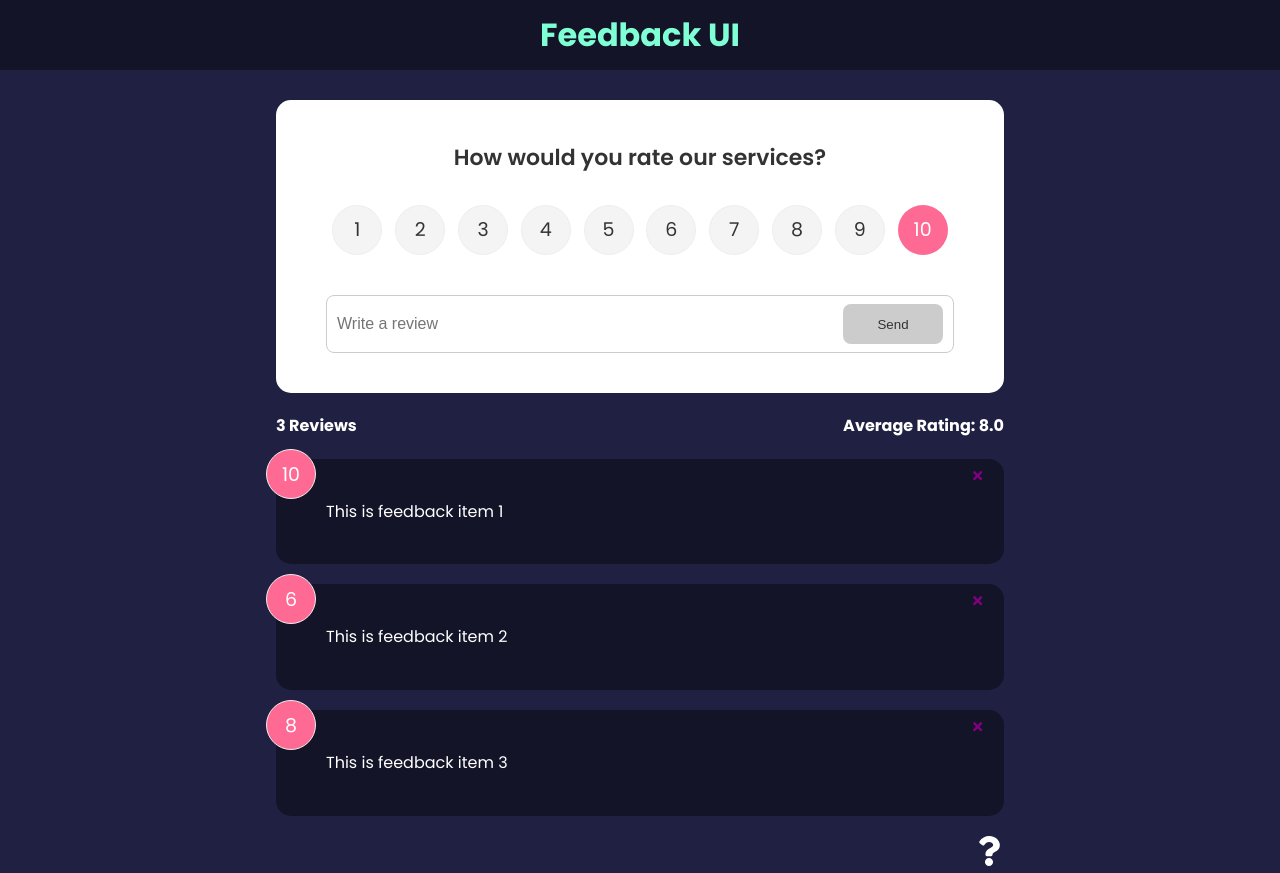
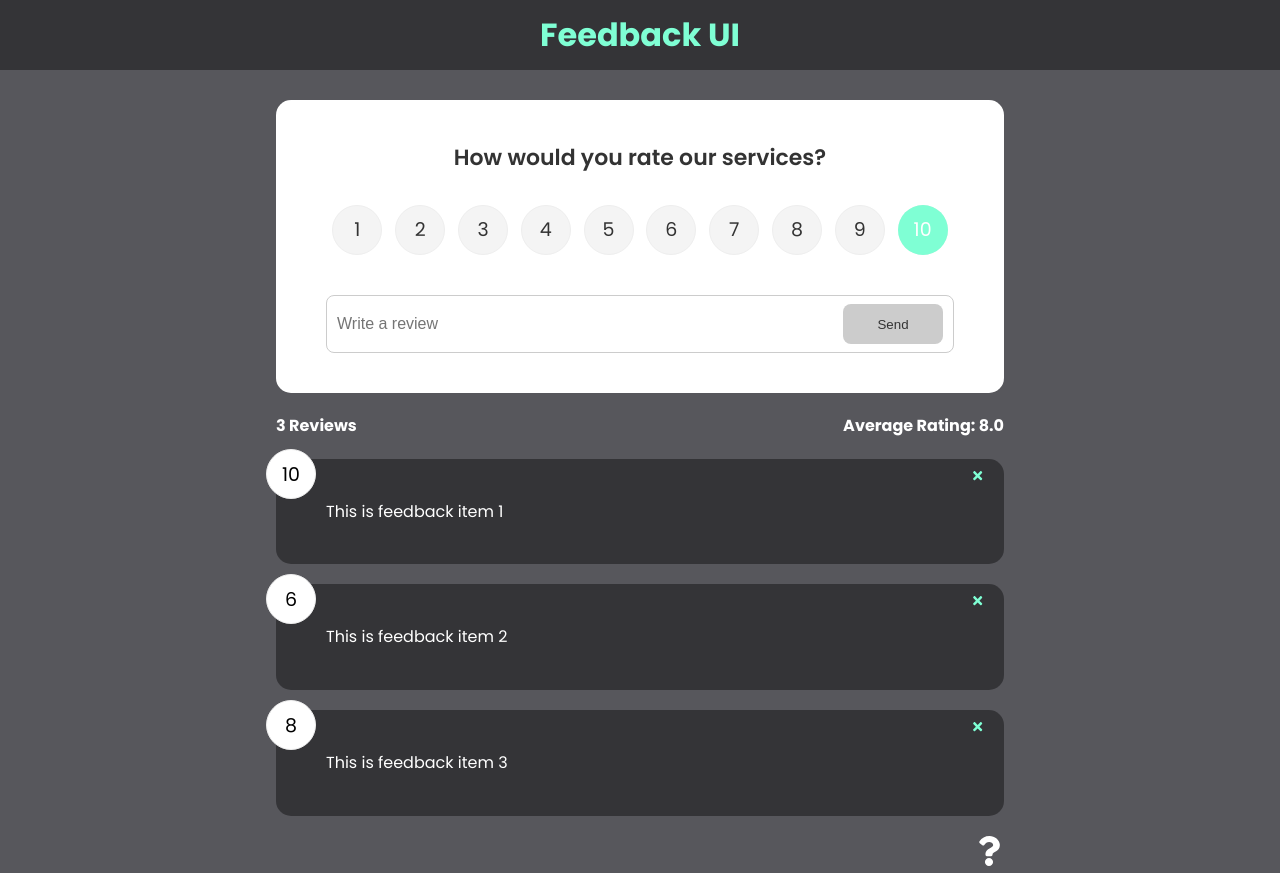
Before and after one commit to ElJefe111944/reviews-feedback-ui, a React (Create React App) app in the folder feedback-app/: page / in a window 1280 px wide. Built offline with nearby package versions, Linux system fonts and the light colour scheme; the HTML template or start-up script is replaced by a standard one.

Commit message:
Additional styling added

```diff
--- a/feedback-app/src/components/FeedbackItem.jsx
+++ b/feedback-app/src/components/FeedbackItem.jsx
@@ -13,7 +13,7 @@ export default function FeedbackItem({ item }) {
     <Card reverse={true}>
         <div className="num-display">{item.rating}</div>
         <button onClick={() => deleteFeedback(item.id)} className="close">
-          <FaTimes color="purple" />
+          <FaTimes color="aquamarine" />
         </button>
         <div className="text-display">{item.text}</div>
     </Card>
--- a/feedback-app/src/index.css
+++ b/feedback-app/src/index.css
@@ -8,7 +8,7 @@
 
 body {
   font-family: 'Poppins', sans-serif;
-  background-color: #202142;
+  background-color: #57575c;
   color: #fff;
   line-height: 1.6;
 }
@@ -85,10 +85,9 @@ header {
   cursor: pointer;
 }
 
-.rating li:hover,
-.num-display {
-  background: #ff6a95;
-  color: #fff;
+.rating li:hover, .num-display {
+  background: #ffffff;
+  color: #000;
 }
 
 [type='radio'] {
@@ -96,7 +95,7 @@ header {
 }
 
 [type='radio']:checked ~ label {
-  background: #ff6a95;
+  background: aquamarine;
   color: #fff;
 }
 
@@ -139,6 +138,7 @@ input:focus {
   cursor: pointer;
   background: none;
   border: none;
+  color: aquamarine;
 }
 
 .edit {
@@ -160,7 +160,7 @@ input:focus {
 }
 
 .btn-secondary {
-  background: #ff6a95;
+  background: aquamarine;
 }
 
 .btn:hover {
@@ -182,7 +182,7 @@ input:focus {
 .message {
   padding-top: 10px;
   text-align: center;
-  color: rebeccapurple;
+  color: black;
 }
 
 /* FIX: Remove position: absolute to keep about icon at the bottom of the
@@ -200,7 +200,7 @@ input:focus {
 }
 
 .about-link a:hover {
-  color: #ff6a95;
+  color: aquamarine;
 }
 
 .about h1 {
--- a/feedback-app/src/pages/AboutPage.jsx
+++ b/feedback-app/src/pages/AboutPage.jsx
@@ -12,7 +12,7 @@ function AboutPage() {
             <p>Verison: 1.0.0</p>
 
             <p>
-                <Link to="/">Back to Home</Link>
+                <Link style={{color: "black"}} to="/">Back to Home</Link>
             </p>
         </div>
     </Card>
```
